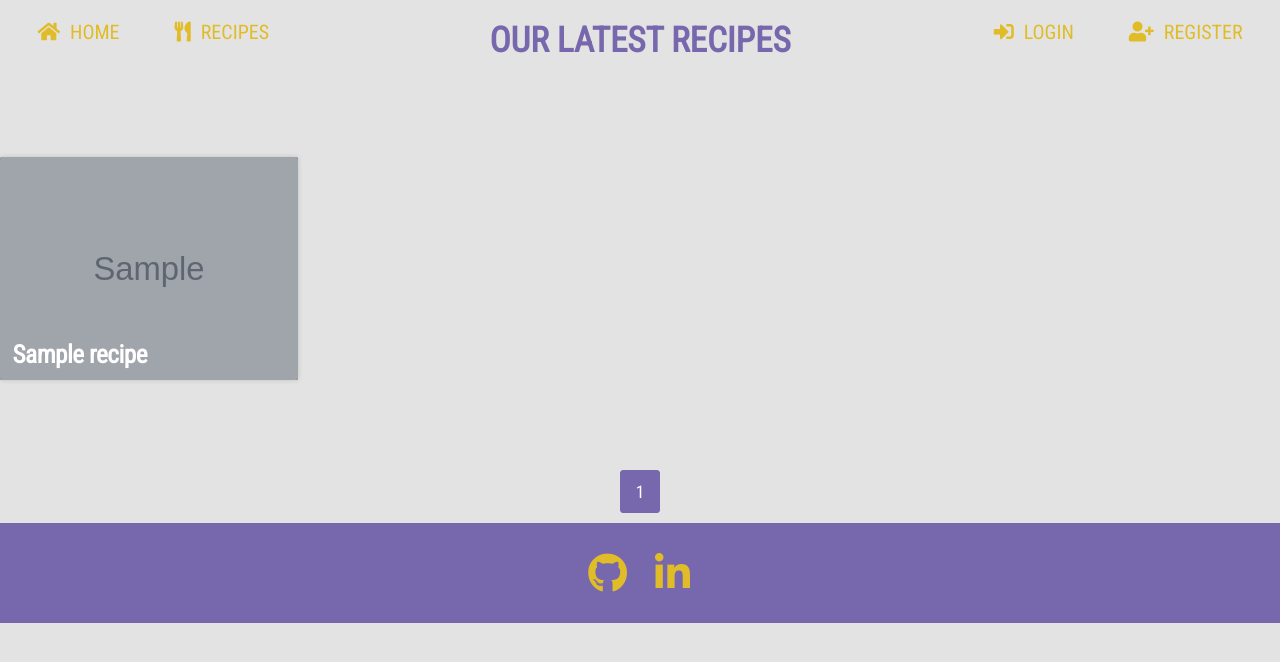
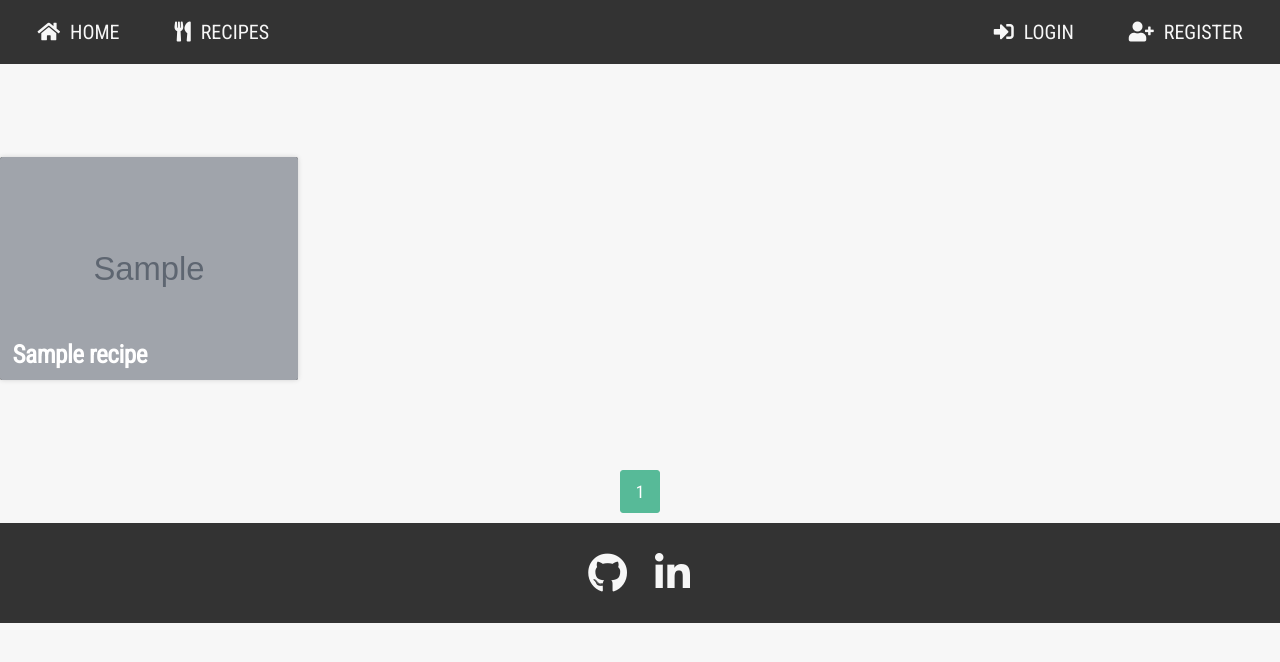
Before and after one commit to andreasdk/dcd-recipes, a Flask app: page /recipes in a window 1280 px wide. Shown: the top 662 px of the page. Run offline with Flask 2, Linux system fonts and the light colour scheme; grey boxes marked "Sample" are stand-in pictures; a database or web service that is not in the repository returns one stand-in record (values such as "Sample title"); some libraries are stand-ins or nearby versions.

Commit message:
updated color variable names and values, overall color scheme

```diff
--- a/whisk/static/css/style.css
+++ b/whisk/static/css/style.css
@@ -3,11 +3,16 @@
 /*CSS Variables*/
 
 :root {
-  --primarycolor: #7768ae;
-  --secondarycolor: #3bb273;
-  --lightcolor: #e1bc29;
-  --backgroundcolor: #e3e3e3;
-  --colorwhite: #fff;
+  --primary-color: #57BA98;
+  --primary-color-light: #65CCB8;
+  --primary-color-dark: #3B945E;
+  --secondary-color-light: #ffb900;
+  --secondary-color-dark:#ff0000;
+  --grey-color-light-1: #f7f7f7;
+  --grey-color-dark-1: #777;
+  --grey-color-dark-2: #999;
+  --grey-color-dark-3: #333;
+  --white-color: #fff;
   --primaryfont: 'Roboto Condensed', sans-serif;
   --secondaryfont: 'Cabin', sans-serif;
 }
@@ -39,23 +44,30 @@ html {
 }
 
 body {
-  background-color: var(--backgroundcolor);
+  background-color: var(--grey-color-light-1);
+  color: var(--grey-color-dark-1);
   font-family: var(--primaryfont);
   font-weight: 400;
   line-height: 1.7;
   overflow-x: hidden;
 }
 
+::selection {
+  background-color: var(--primary-color);
+  color: var(--white-color);
+}
+
 
 /*Headings*/
 
 .heading-primary {
-  color: var(--lightcolor);
+  color: var(--primary-color);
   margin-bottom: 3rem;
   text-transform: uppercase;
 }
 
 .heading-primary-main {
+  color: var(--grey-color-light-1);
   display: block;
   font-size: 6rem;
   font-weight: 500;
@@ -84,7 +97,9 @@ body {
 }
 
 .heading-secondary {
-  color: var(--primarycolor);
+  background-image: linear-gradient(to right, var(--primary-color-light), var(--primary-color-dark));
+  -webkit-background-clip: text;
+  color: transparent;
   font-size: 3.5rem;
   font-weight: 700;
   text-transform: uppercase;
@@ -155,14 +170,13 @@ body {
 }
 /***Navbar**/
 /**Changes navbar background color on scroll**/
-.navbar.scrolled {
-  background-color: var(--primarycolor);
-  transition: background 1.5ms;
+#navbar__whisk {
+  background-color: var(--grey-color-dark-3);
 }
 
 /**Changes navbar toggler background to circle**/
 .navbar-toggler {
-background-color: var(--backgroundcolor);
+background-color: var(--grey-color-light-1);
 border-radius: 50%;
 height: 3.5rem;
 width: 3.5rem;
@@ -297,12 +301,12 @@ margin-right: 1rem;
 }
 
 .page-item.active .page-link {
-  background-color: var(--primarycolor);
-  border-color: var(--primarycolor);
+  background-color: var(--primary-color);
+  border-color: var(--primary-color);
 }
 
 .page-item .page-link {
-  color: var(--primarycolor);
+  color: var(--primary-color);
 }
 
 /**Forms**/
@@ -507,14 +509,14 @@ label {
 /**Footer**/
 /**Centering footer items, and giving footer minimum height**/
 .footer {
-  background-color: var(--primarycolor);
+  background-color: var(--grey-color-dark-3);
   display: flex;
   justify-content: center;
   min-height: 10rem;
 }
 /**Setting footer items color, size and top padding**/
 .footer-icon a i {
-  color: var(--lightcolor);
+  color: var(--grey-color-light-1);
   font-size: 4rem;
   padding-top: 3rem;
 }
```
Also changed, not shown: other parts of whisk/static/css/style.css (+18 -29 lines).
